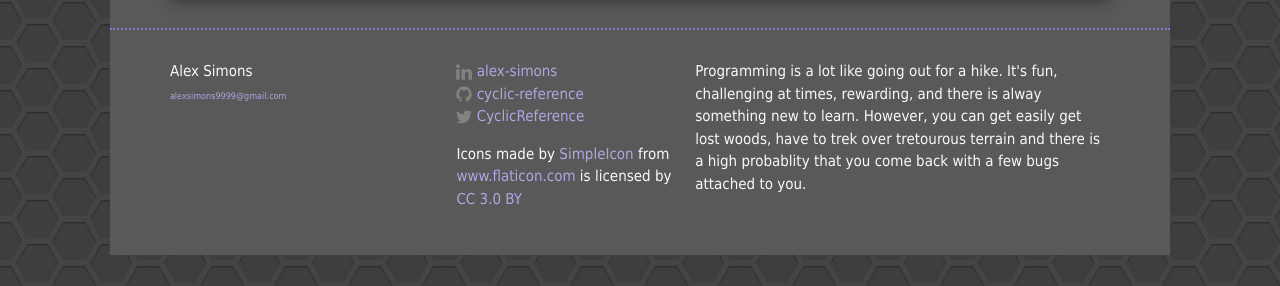
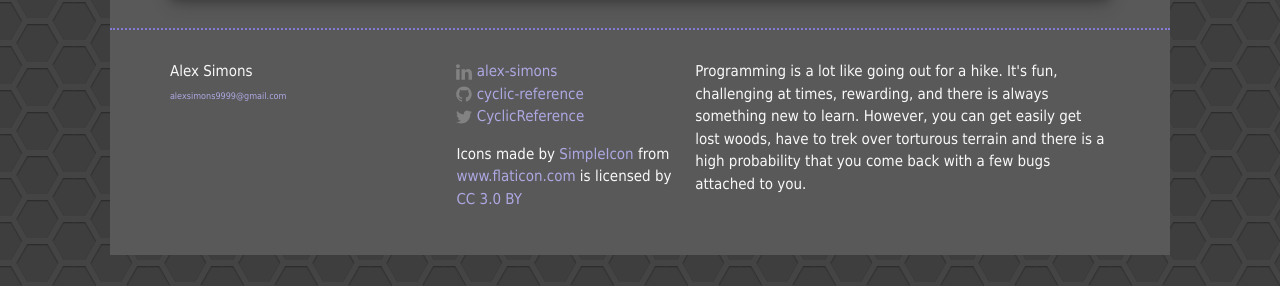
Before and after one commit to Unthrottled/blog, a Jekyll site: the page built from index.html, in a window 1280 px wide. Shown: the part 551-837 px from the top of the page. Built offline with Jekyll 4.4.1, drawn with Linux system fonts in a browser that asks for light colours.

Commit message:
Spelling is hard :|

```diff
--- a/_config.yml
+++ b/_config.yml
@@ -10,9 +10,9 @@ author: Alex Simons
 icon: reach_purple.png
 description: > # this means to ignore newlines until "baseurl:"
   Programming is a lot like going out for a hike.
-  It's fun, challenging at times, rewarding, and there is alway something new to learn.
-  However, you can get easily get lost woods, have to trek over tretourous terrain and
-  there is a high probablity that you come back with a few bugs attached to you.
+  It's fun, challenging at times, rewarding, and there is always something new to learn.
+  However, you can get easily get lost woods, have to trek over torturous terrain and
+  there is a high probability that you come back with a few bugs attached to you.
 baseurl: "" # the subpath of your site, e.g. /blog/
 url: "http://sandwich:4000" # the base hostname & protocol for your site
 imageDir: "http://sandwich:4000/assets/images/"
```
